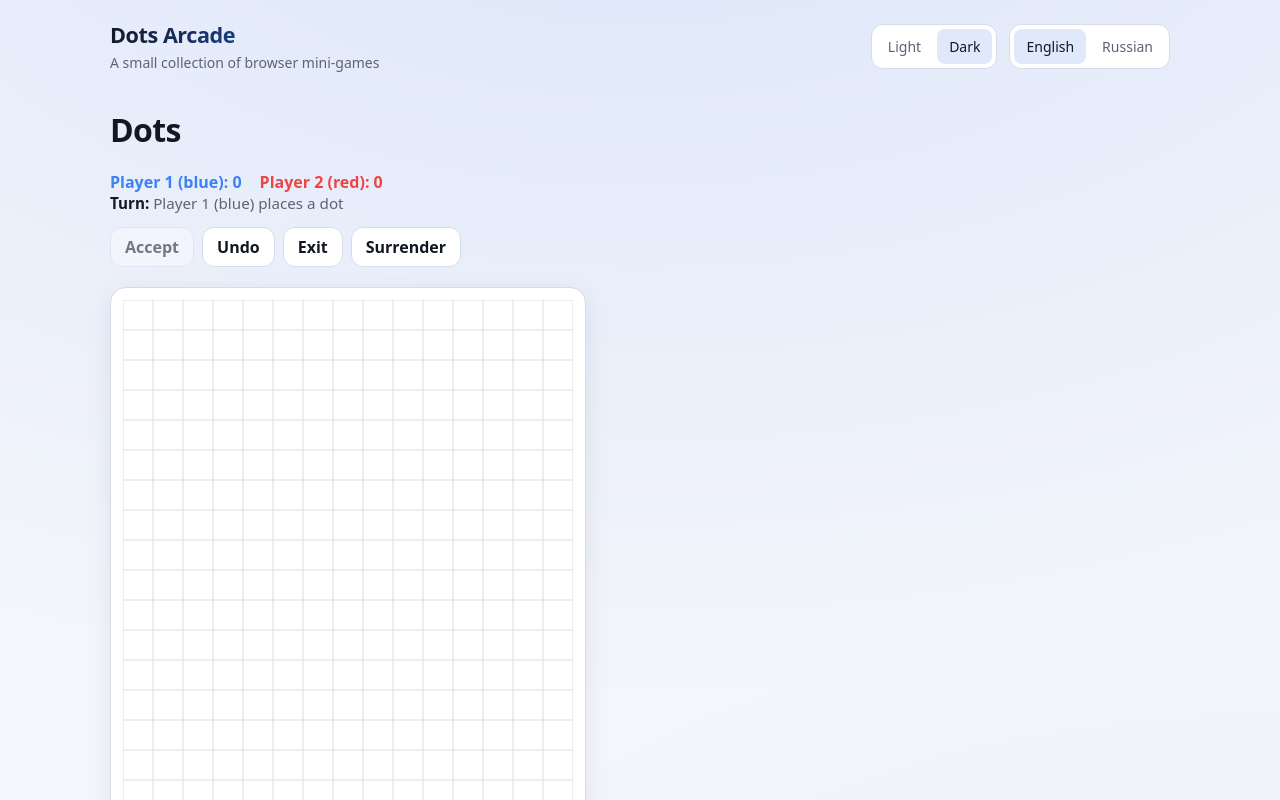
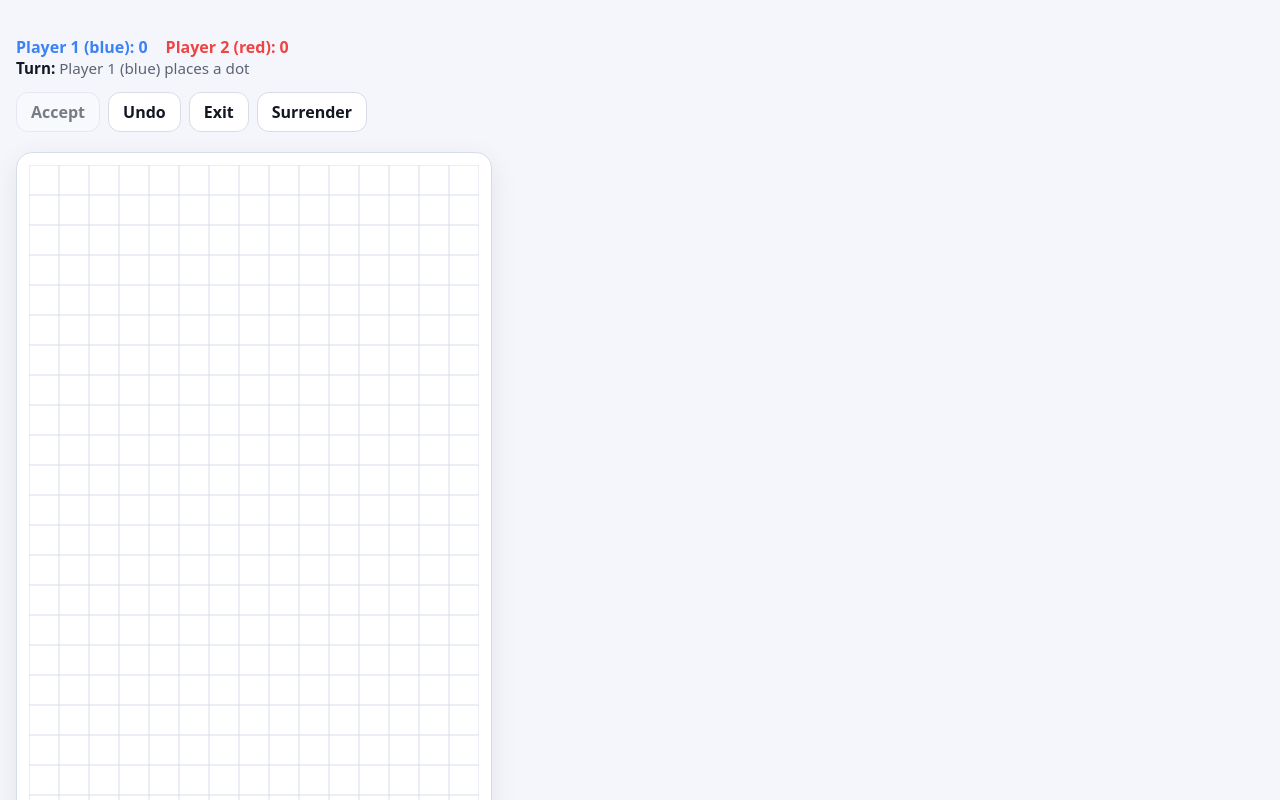
Before and after one commit to Bolnus/dots_react, a Next.js app: page /en/games/dots in a window 1280 px wide. Both pictures are taken after a click on the button "Start game". Shown: the top 800 px of the page. Built offline with nearby package versions, Linux system fonts and the light colour scheme.

Commit message:
feat: Game in full window mode

```diff
--- a/next.config.ts
+++ b/next.config.ts
@@ -48,7 +48,7 @@ const nextConfig: NextConfig = {
     qualities: [50, 100],
     dangerouslyAllowLocalIP: true
   },
-  allowedDevOrigins: [DEV_HOST_MIKE_PC],
+  allowedDevOrigins: [DEV_HOST_MIKE_PC, "mike-laptop.local"],
   staticPageGenerationTimeout: 120
 };
 
--- a/src/FSD/features/dots-game/model/logic.ts
+++ b/src/FSD/features/dots-game/model/logic.ts
@@ -97,7 +97,7 @@ function isGridPointOnClosedSegment(p: GridPoint, a: GridPoint, b: GridPoint): b
   );
 }
 
-/** */
+/** True if `p` lies on an edge of the polygon `ring`. */
 function isOnPolygonBoundary(p: GridPoint, ring: readonly GridPoint[]): boolean {
   const n = ring.length;
   for (let i = 0; i < n; i++) {
--- a/src/FSD/features/dots-game/ui/DotsGame.module.css
+++ b/src/FSD/features/dots-game/ui/DotsGame.module.css
@@ -1,3 +1,15 @@
+.playPortalRoot {
+  position: fixed;
+  inset: 0;
+  z-index: 1000;
+  box-sizing: border-box;
+  width: 100vw;
+  height: 100vh;
+  overflow: auto;
+  padding: 16px;
+  background: var(--bg-base);
+}
+
 .setup {
   --dots-p1: #ef4444;
   margin-top: 4px;
--- a/src/FSD/features/dots-game/ui/DotsGame.tsx
+++ b/src/FSD/features/dots-game/ui/DotsGame.tsx
@@ -1,6 +1,7 @@
 "use client";
 
 import { useMemo, useState, type Dispatch, type ReactElement, type SetStateAction } from "react";
+import { createPortal } from "react-dom";
 import { useTranslations } from "next-intl";
 
 import { defaultDotsConfig } from "../model/logic";
@@ -72,7 +73,7 @@ export function DotsGame(): ReactElement {
   const [session, setSession] = useState<Session | null>(null);
 
   if (session) {
-    return (
+    const play = (
       <DotsGamePlay
         key={session.key}
         config={session.config}
@@ -80,6 +81,10 @@ export function DotsGame(): ReactElement {
         onExit={() => setSession(null)}
       />
     );
+    if (typeof document === "undefined") {
+      return play;
+    }
+    return createPortal(<div className={styles.playPortalRoot}>{play}</div>, document.body);
   }
 
   return (
--- a/src/app/[locale]/layout.tsx
+++ b/src/app/[locale]/layout.tsx
@@ -5,9 +5,7 @@ import type { Metadata } from "next";
 import { notFound } from "next/navigation";
 
 import { routing } from "@/FSD/shared/lib/i18n/routing";
-import "@/FSD/app/styles/globals.css";
 import { AppHeader } from "@/FSD/widgets/app-header/ui/AppHeader";
-import Script from "next/script";
 
 type LocaleLayoutProps = Readonly<{
   children: ReactNode;
@@ -45,16 +43,9 @@ export default async function LocaleLayout({ children, params }: LocaleLayoutPro
   const messages = await getMessages();
 
   return (
-    <html lang={locale} suppressHydrationWarning>
-      <head>
-        <Script id="theme-init" src="/theme-init.js" strategy="beforeInteractive" />
-      </head>
-      <body>
-        <NextIntlClientProvider messages={messages}>
-          <AppHeader />
-          {children}
-        </NextIntlClientProvider>
-      </body>
-    </html>
+    <NextIntlClientProvider messages={messages}>
+      <AppHeader />
+      {children}
+    </NextIntlClientProvider>
   );
 }
--- a/src/app/layout.tsx
+++ b/src/app/layout.tsx
@@ -1,10 +1,23 @@
 import type { ReactNode } from "react";
+import { getLocale } from "next-intl/server";
+import Script from "next/script";
+
+import "@/FSD/app/styles/globals.css";
 
 type RootLayoutProps = Readonly<{
   children: ReactNode;
 }>;
 
-/** Pass-through root layout; document shell is under `[locale]`. */
-export default function RootLayout({ children }: RootLayoutProps): ReactNode {
-  return children;
+/** Document shell required by Next.js; locale-specific UI lives under `[locale]`. */
+export default async function RootLayout({ children }: RootLayoutProps): Promise<ReactNode> {
+  const locale = await getLocale();
+
+  return (
+    <html lang={locale} suppressHydrationWarning>
+      <head>
+        <Script id="theme-init" src="/theme-init.js" strategy="beforeInteractive" />
+      </head>
+      <body>{children}</body>
+    </html>
+  );
 }
```
Also changed, not shown: src/FSD/shared/ui/expandable-ellipsis-text/ExpandableEllipsisText.tsx (+5 -2 lines).
